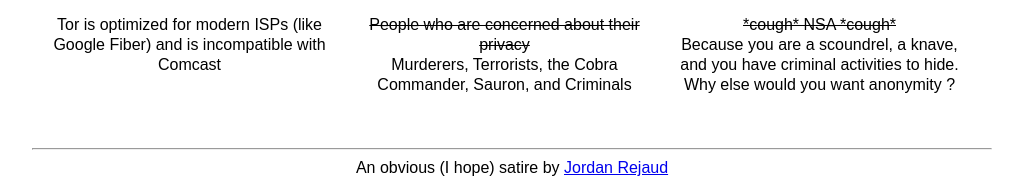
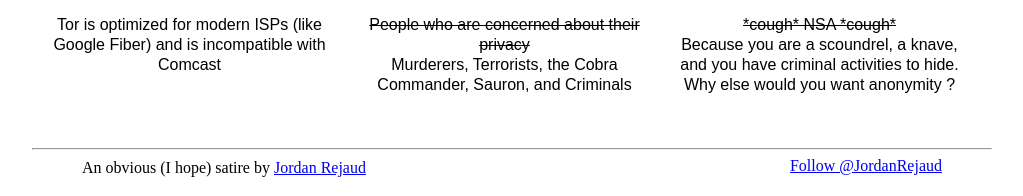
Before and after one commit to torcriminalbrowser/torcriminalbrowser.github.io, a plain HTML site: page index.html in a window 1280 px wide. Shown: the part 1302-1498 px from the top of the page, without its empty margins (128-1151 px from the left). Drawn offline with Linux system fonts and the light colour scheme; a web font is replaced by a local one.

Commit message:
added icons

```diff
--- a/index.html
+++ b/index.html
@@ -24,6 +24,8 @@
 
 </script>
 
+<!-- Place this tag in your head or just before your close body tag. -->
+<script src="https://apis.google.com/js/platform.js" async defer></script>
 
 </head>
 
@@ -123,7 +125,20 @@
     <div class="clear"></div>
     <hr>
 
-    <p class="footer">An obvious (I hope) satire by <a href="http://www.jordanrejaud.com/">Jordan Rejaud</a></p>
+    <div class="footerleft">
+        <p> An obvious (I hope) satire by <a href="http://www.jordanrejaud.com/">Jordan Rejaud</a></p>
+    </div>
+
+    <div class="footerright">
+        <a href="https://twitter.com/JordanRejaud" class="twitter-follow-button" data-show-count="false">Follow @JordanRejaud</a>
+        <script>!function(d,s,id){var js,fjs=d.getElementsByTagName(s)[0],p=/^http:/.test(d.location)?'http':'https';if(!d.getElementById(id)){js=d.createElement(s);js.id=id;js.src=p+'://platform.twitter.com/widgets.js';fjs.parentNode.insertBefore(js,fjs);}}(document, 'script', 'twitter-wjs');</script>
+
+        <div class="g-plusone" data-size="small" data-annotation="inline" data-width="300"></div>
+
+    </div>
+
+
+    </div>
     </div>
 
 
--- a/style/format.css
+++ b/style/format.css
@@ -202,3 +202,13 @@ p, blockquote, ol, ul, dd {
 	text-align: center;
 	font-family: arial;
 }
+
+.footerleft {
+	float: left;
+	margin-left: 50px;
+}
+
+.footerright {
+	float: right;
+	margin-right: 50px;
+}
```
